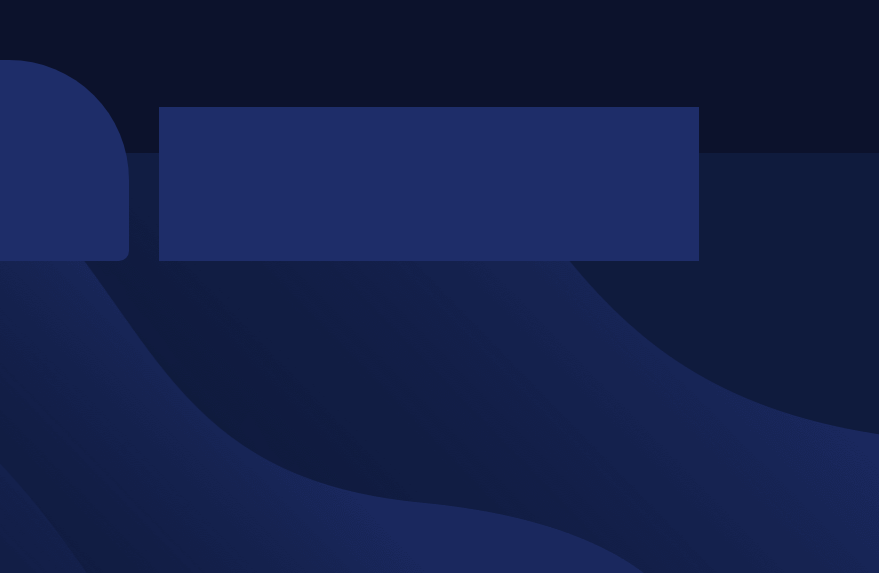
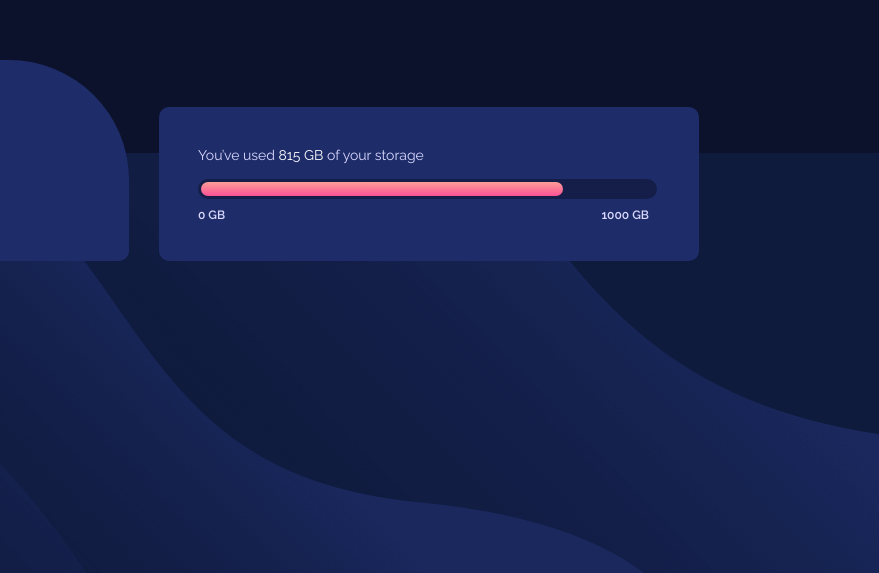
Before and after one commit to Georginio-prod/fylo-data-storage, a website built with Vite: page index.html in a window 1280 px wide. Shown: the part 227-800 px from the top of the page, 401-1280 px from the left. Built offline with nearby package versions, Linux system fonts and the light colour scheme.

Commit message:
style: add the texte and progress bar

```diff
--- a/index.html
+++ b/index.html
@@ -1,45 +1,53 @@
 <!DOCTYPE html>
 <html lang="en">
-
   <head>
-    <meta charset="UTF-8">
-    <meta name="viewport" content="width=device-width, initial-scale=1.0">
-    <link rel="stylesheet" href="./sass/style.scss">
-    <link rel="shortcut icon" href="./public/favicon-32x32.png" type="image/x-icon">
+    <meta charset="UTF-8" />
+    <meta name="viewport" content="width=device-width, initial-scale=1.0" />
+    <link rel="stylesheet" href="./sass/style.scss" />
+    <link
+      rel="shortcut icon"
+      href="./public/favicon-32x32.png"
+      type="image/x-icon"
+    />
     <title>fylo-data-storage</title>
-
-
   </head>
 
   <body>
     <div class="container">
-
-    <img src="./public/bg-desktop.png" alt="background" class="background__image">
+      <img
+        src="./public/bg-desktop.png"
+        alt="background"
+        class="background__image"
+      />
 
       <div class="card">
-
         <div class="card__fylo">
-
           <div class="card__fylo--position1">
-              <img src="./public/logo.svg" alt="logo">
+            <img src="./public/logo.svg" alt="logo" />
           </div>
 
           <div class="card__fylo--position2">
-
-                <img src="./public/icon-document.svg" alt="document">
-                <img src="./public/icon-folder.svg" alt="dossier">
-                <img src="./public/icon-upload.svg" alt="upload">
-
+            <img src="./public/icon-document.svg" alt="document" />
+            <img src="./public/icon-folder.svg" alt="dossier" />
+            <img src="./public/icon-upload.svg" alt="upload" />
           </div>
-
         </div>
 
         <div class="card__rectangle">
-
+          <div class="card__rectangle--texte">
+            You’ve used <span class="color">815 GB</span> of your storage
           </div>
-
+          <progress value="80" max="100" class="card__rectangle--progress"></progress>
+          <div  class="card__rectangle--storage">
+            <div>
+              0 GB
+            </div>
+            <div>
+              1000 GB
+            </div>
+          </div>
+        </div>
       </div>
     </div>
   </body>
-
 </html>
--- a/sass/style.scss
+++ b/sass/style.scss
@@ -2,6 +2,7 @@
 
 * {
   box-sizing: border-box;
+  font-family: "Raleway", sans-serif;
 }
 
 body {
@@ -37,8 +38,6 @@ body {
 
 .card {
   display: flex;
-  justify-content: flex-end;
-  flex-direction: row;
   width: 920px;
   height: 201px;
   margin-bottom: 2%;
@@ -46,7 +45,7 @@ body {
 }
 
 .card__fylo {
-    background-color: #1E2D69;
+  background-color: #1e2d69;
   width: 350px;
   height: 201px;
   display: flex;
@@ -54,7 +53,7 @@ body {
   gap: 33px;
   padding-top: 40px;
   padding-left: 41px;
-    border-radius:10px 120px 10px 10px;
+  border-radius: 10px 120px 10px 10px;
 
   &--position2 > img {
     background-color: #0c122c;
@@ -65,7 +64,7 @@ body {
   }
 }
 
-.card__fylo--position2{
+.card__fylo--position2 {
   display: flex;
   gap: 16px;
 }
@@ -73,6 +72,49 @@ body {
 .card__rectangle {
   width: 540px;
   height: 154px;
-    background-color: #1E2D69;
+  background-color: #1e2d69;
   align-self: flex-end;
+  padding-left: 39px;
+  padding-top: 40px;
+  color: white;
+  border-radius: 10px;
+
+  &--texte {
+    color: #DBD9FF;
+    padding-bottom:16px ;
+    font-size: 14px;
   }
+
+  &--texte > span {
+    color: white;
+
+  }
+
+  &--storage {
+    display: flex;
+    justify-content: space-between;
+    width: 90%;
+    margin-top: 8px;
+    font-size: 12px;
+    color: #DBD9FF;
+    font-weight: 700;
+  }
+
+  &--progress {
+    width: 459px;
+    height: 20px;
+    -webkit-appearance: none;
+    appearance: none;
+  }
+
+  &--progress::-webkit-progress-bar {
+    background-color: #151e48;
+    border-radius: 20px;
+    border: solid #151e48;
+  }
+
+  &--progress::-webkit-progress-value {
+    background: linear-gradient(#fd9d97, #fb5295);
+    border-radius: 20px;
+  }
+}
```
Lines whose indentation alone changed are shown as unchanged.
